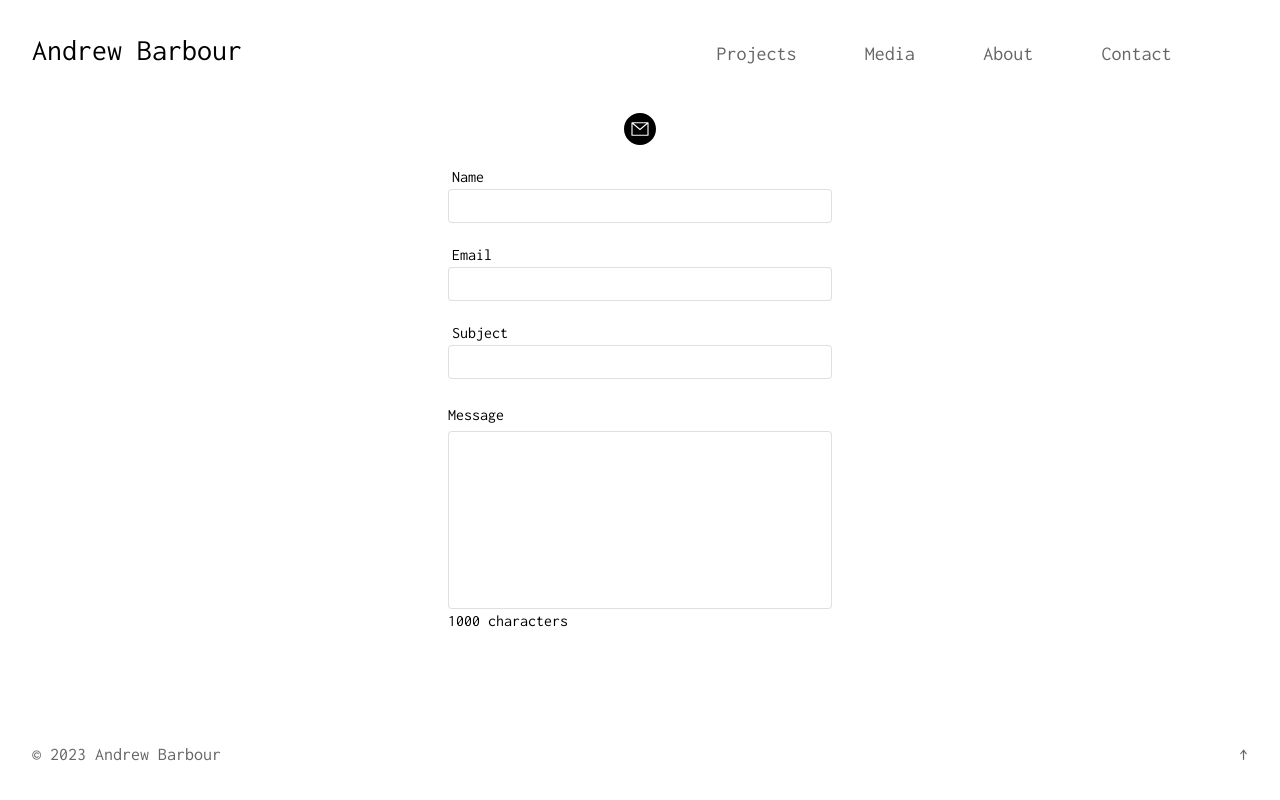
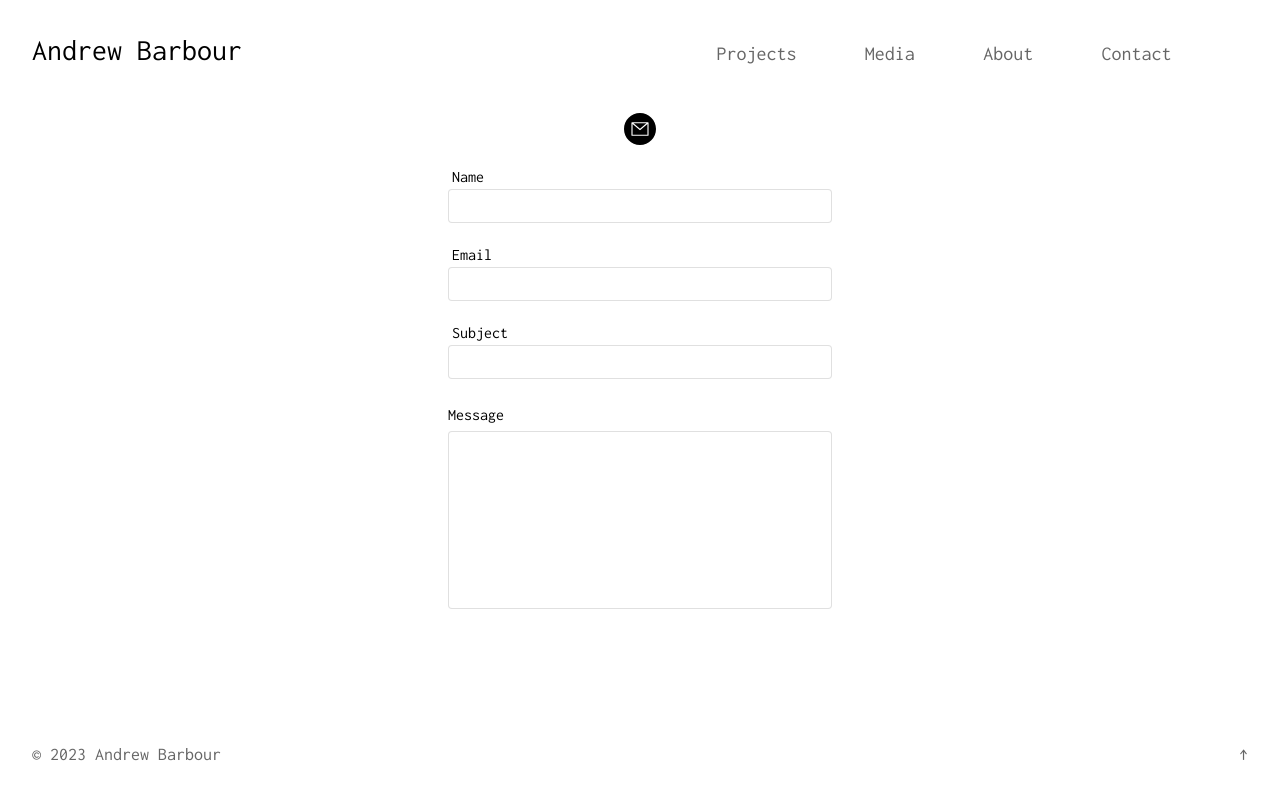
Before and after one commit to andrewjbarbour/missoncontrol, a Next.js app: page /contact in a window 1280 px wide. Built offline with nearby package versions, Linux system fonts and the light colour scheme.

Commit message:
fix contact indent and conditionally render chars remaining

```diff
--- a/app/contact/contact-field.tsx
+++ b/app/contact/contact-field.tsx
@@ -32,7 +32,7 @@ export default function ContactField(props: ContactFieldProps) {
             {label}
           </label>
           <textarea
-            className="p-1 indent-1 resize-none border-[#666] border border-solid border-opacity-20 rounded outline-none focus:ring-1 focus:ring-[#666] transition-shadow ease-in duration-300"
+            className="py-1 px-2 resize-none border-[#666] border border-solid border-opacity-20 rounded outline-none focus:ring-1 focus:ring-[#666] transition-shadow ease-in duration-300"
             name={label}
             id={label}
             rows={7}
@@ -42,7 +42,7 @@ export default function ContactField(props: ContactFieldProps) {
               setMsgLength((e.target as HTMLTextAreaElement).value.length)
             }
           />
-          <div>{1000 - msgLength} characters</div>
+          {msgLength > 0 ? <div>{1000 - msgLength} characters</div> : null}
         </div>
       );
     default:
```
